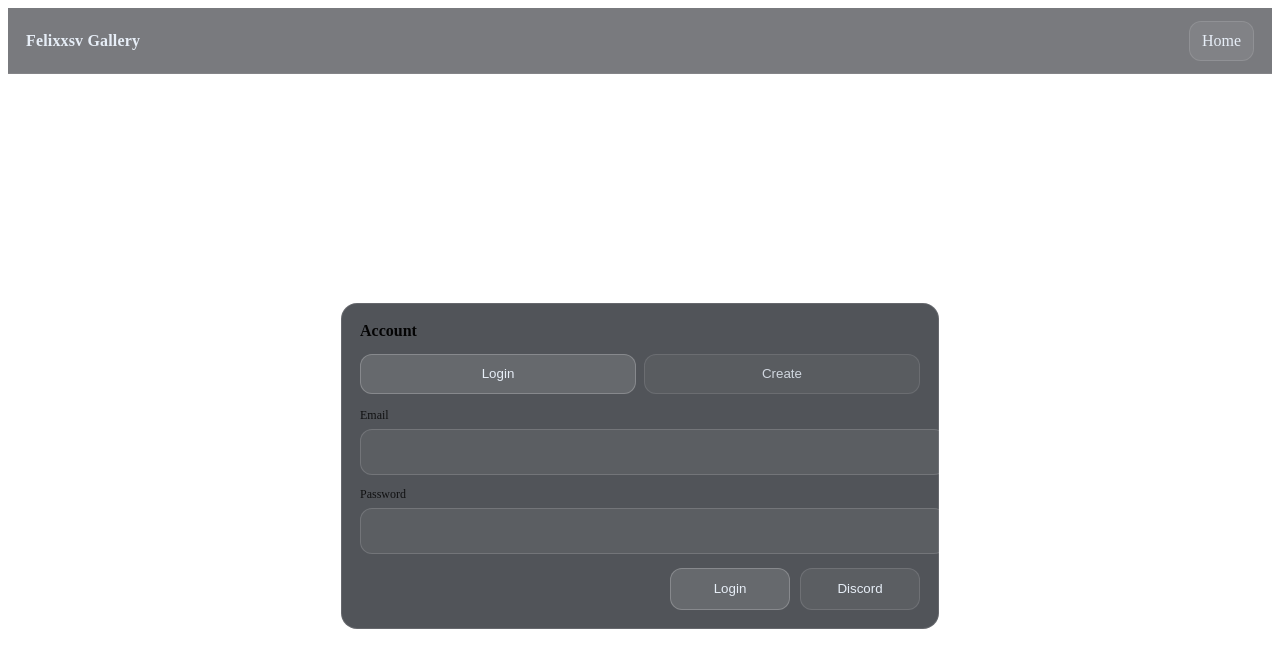
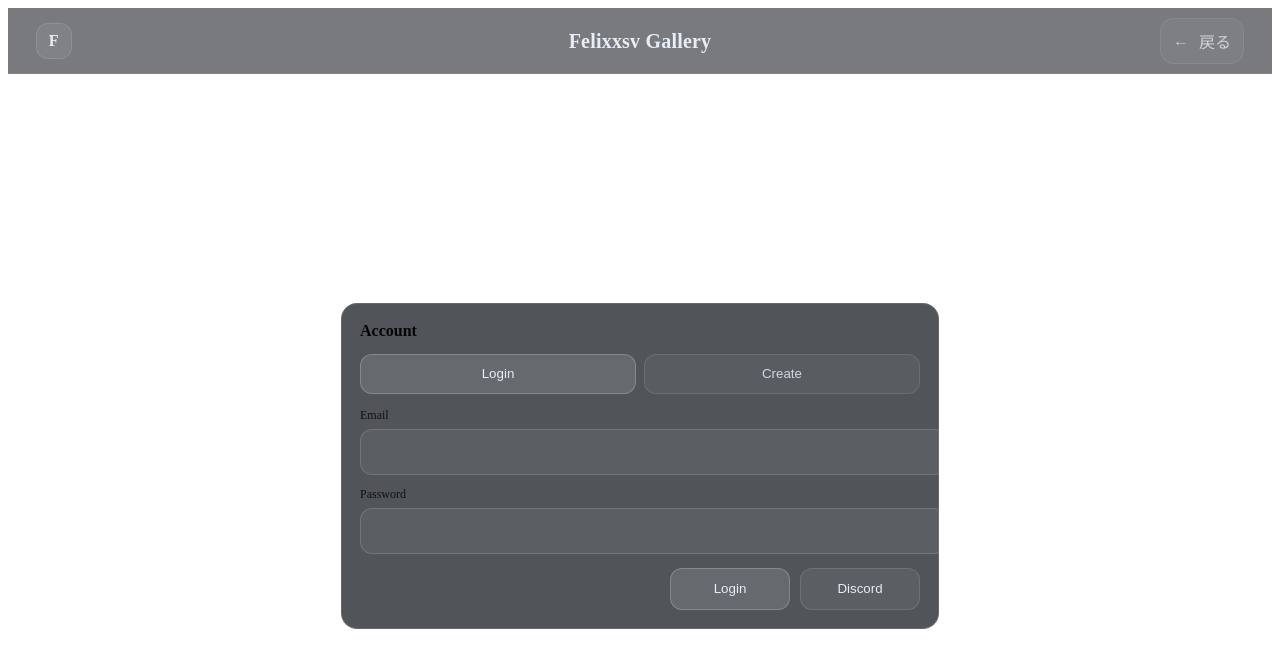
Before and after one commit to felixxsv/FelixxsvGallery, a plain HTML site: page www/web/auth/index.html in a window 1280 px wide. Drawn offline with Linux system fonts and the light colour scheme; files that its build step writes are made by us from their sources; no server answers; files whose address does not match are found by name.

Commit message:
Update index.html

```diff
--- a/www/web/auth/index.html
+++ b/www/web/auth/index.html
@@ -10,11 +10,23 @@
   <script defer src="/gallery/auth.js"></script>
 </head>
 <body>
-  <header class="hdr" role="banner">
-    <div class="hdr__inner">
-      <a class="hdr__brand" href="/gallery/">Felixxsv Gallery</a>
-      <div class="hdr__right">
-        <a class="hdr__btn" href="/gallery/">Home</a>
+  <header class="hdr">
+    <div class="hdr__in">
+      <div class="hdr__l">
+        <a class="hdr__brand" href="/gallery/" aria-label="Home">
+          <span class="hdr__mark" aria-hidden="true">F</span>
+        </a>
+      </div>
+
+      <div class="hdr__c">
+        <div class="hdr__title">Felixxsv Gallery</div>
+      </div>
+
+      <div class="hdr__r">
+        <a class="hdr__back" href="/gallery/">
+          <span class="hdr__backarrow">←</span>
+          <span>戻る</span>
+        </a>
       </div>
     </div>
   </header>
```
